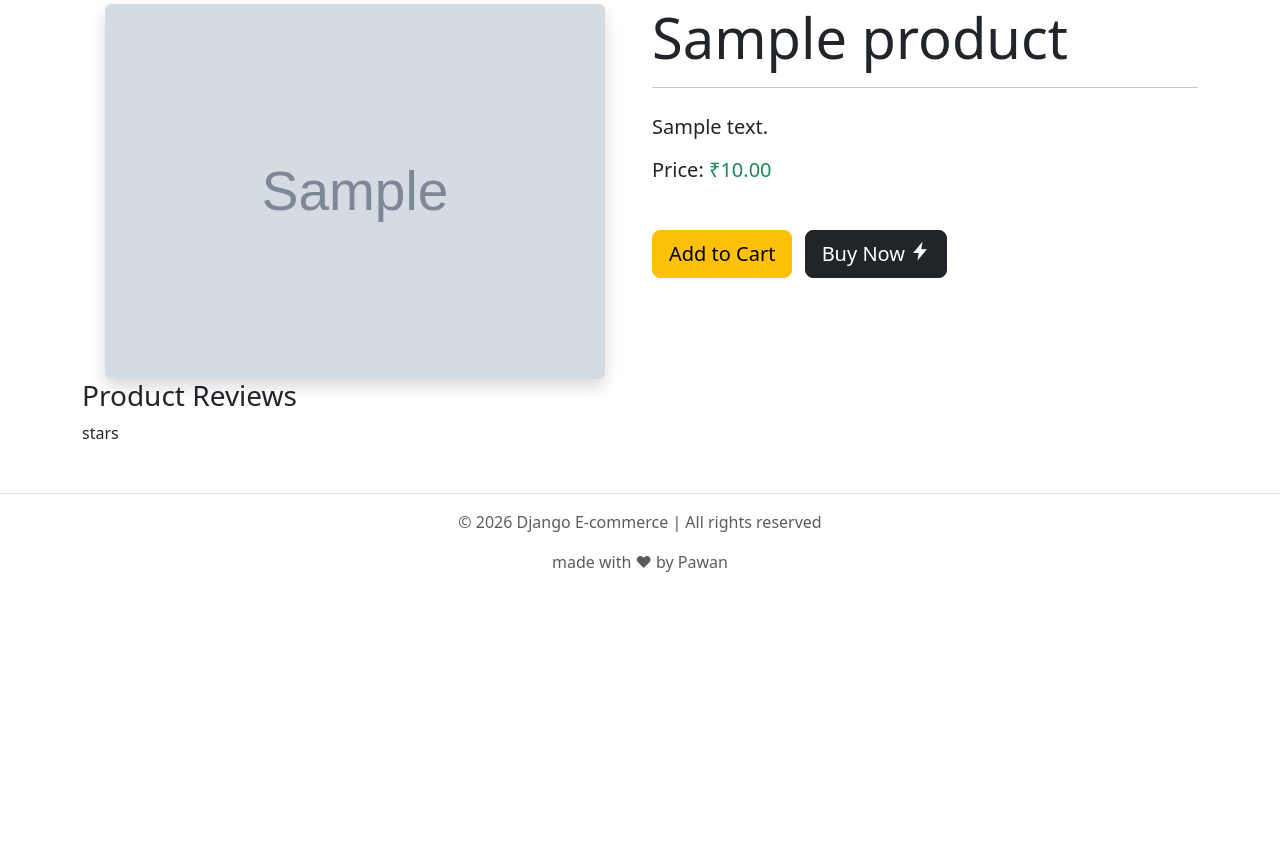
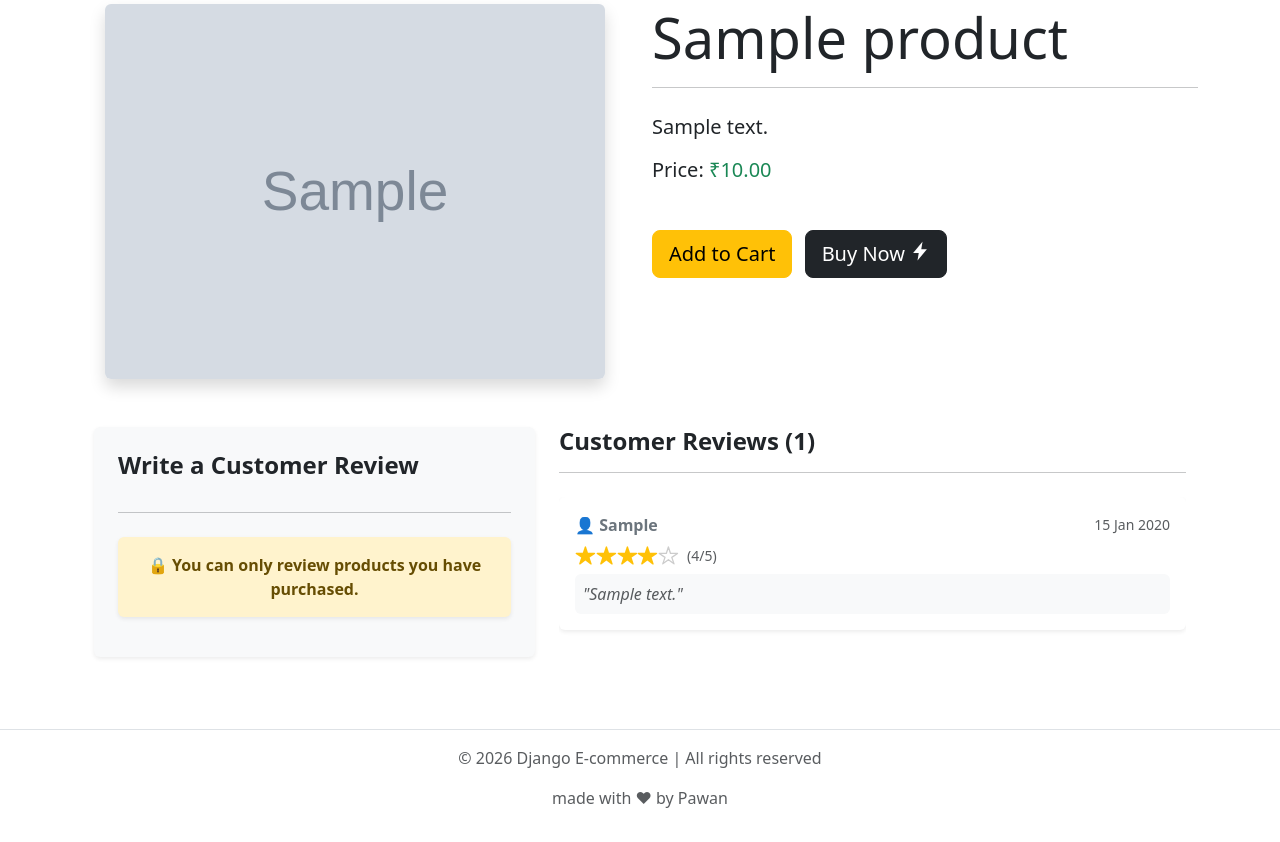
Before and after one commit to PawanCodeCrafts/django-ecommerce, a Django app: a page that uses templates/base.html in a window 1280 px wide. Shown: the part 190-1032 px from the top of the page. Before the commit the page ends 762 px from the top, so only its background shows below. Run offline with Django 5.2, Linux system fonts and the light colour scheme; tables that the repository leaves empty hold one stand-in row (values such as "Sample post"); grey boxes marked "Sample" are stand-in pictures.

Commit message:
review code done

```diff
--- a/shop/templates/shop/product_detail.html
+++ b/shop/templates/shop/product_detail.html
@@ -29,7 +29,8 @@
         {% if product.stock > 0 %}
         <div class="mt-5">
             <a href="{% url 'shop:add_to_cart' product.pk %}" class="btn btn-warning btn-lg me-2">Add to Cart</a>
-            <a href="{% url 'shop:add_to_cart' product.pk %}?action=buy_now" class="text-decoration-none btn btn-dark btn-lg gap-2">
+            <a href="{% url 'shop:add_to_cart' product.pk %}?action=buy_now"
+                class="text-decoration-none btn btn-dark btn-lg gap-2">
                 Buy Now <ion-icon name="flash-sharp"></ion-icon>
             </a>
         </div>
@@ -44,11 +45,91 @@
     </div>
 </div>
 
-<div>
-    <h3>Product Reviews</h3>
-    <form action="{% url 'shop:product_review' id slug %}">
-    <p> stars</p>
+<div class="container my-5">
+    <div class="row">
+        <div class="col-md-5 mb-4">
+            <div class="card shadow-sm border-0 p-4 bg-light">
+                <h4 class="fw-bold mb-3 text-dark">Write a Customer Review</h4>
+                <hr class="mb-4">
+                {% if has_bought %}
+                <form action="{% url 'shop:product_review' product.id %}" method="POST">
+                    {% csrf_token %}
 
+                    <div class="mb-3">
+                        <label class="form-label fw-semibold">Your Rating</label>
+                        <div class="star-rating">
+                            <input type="radio" id="star5" name="rating" value="5" required />
+                            <label for="star5"><ion-icon name="star"></ion-icon></label>
+
+                            <input type="radio" id="star4" name="rating" value="4" />
+                            <label for="star4"><ion-icon name="star"></ion-icon></label>
+
+                            <input type="radio" id="star3" name="rating" value="3" />
+                            <label for="star3"><ion-icon name="star"></ion-icon></label>
+
+                            <input type="radio" id="star2" name="rating" value="2" />
+                            <label for="star2"><ion-icon name="star"></ion-icon></label>
+
+                            <input type="radio" id="star1" name="rating" value="1" />
+                            <label for="star1"><ion-icon name="star"></ion-icon></label>
+                        </div>
+                    </div>
+
+                    <div class="mb-3">
+                        <label for="comment" class="form-label fw-semibold">Your Feedback</label>
+                        <textarea class="form-control border-0 shadow-sm" name="comment" id="comment" rows="4"
+                            placeholder="What did you like or dislike about this product?"></textarea>
+                    </div>
+
+                    <div class="d-grid mt-4">
+                        <button type="submit" class="btn btn-dark btn-lg shadow-sm fw-bold">Submit Review</button>
+                    </div>
+                </form>
+                {%else%}
+                <div class="alert alert-warning text-center fw-semibold shadow-sm border-0" role="alert">
+                    🔒 You can only review products you have purchased.
+                </div>
+                {% endif %}
+            </div>
+        </div>
+
+        <div class="col-md-7">
+            <h4 class="fw-bold mb-3 text-dark">Customer Reviews ({{ product.productreview_set.count }})</h4>
+            <hr class="mb-4">
+
+            <div class="review-list" style="max-height: 500px; overflow-y: auto;">
+                {% for review in product.productreview_set.all %}
+                <div class="card shadow-sm border-0 p-3 mb-3 bg-white">
+                    <div class="d-flex justify-content-between align-items-center mb-2">
+                        <span class="fw-bold text-secondary">
+                            👤 {{ review.user.username|capfirst }}
+                        </span>
+                        <small class="text-muted">{{ review.date_added|date:"d M Y" }}</small>
+                    </div>
+
+                    <div class="mb-2 text-warning d-flex align-items-center">
+    {% for i in "12345"|make_list %}
+        {% if forloop.counter <= review.rating %}
+            <ion-icon name="star" style="font-size: 1.3rem; color: #ffc107;"></ion-icon>
+        {% else %}
+            <ion-icon name="star-outline" style="font-size: 1.3rem; color: #ccc;"></ion-icon>
+        {% endif %}
+    {% endfor %}
+    <span class="text-muted small ms-2">({{ review.rating }}/5)</span>
+</div>
+
+                    <p class="text-muted mb-0 bg-light p-2 rounded" style="font-style: italic;">
+                        "{{ review.comment }}"
+                    </p>
+                </div>
+                {% empty %}
+                <div class="text-center py-5 text-muted card border-0 shadow-sm">
+                    <p class="mb-0 fs-5">No reviews yet. Be the first to review this product! 🚀</p>
+                </div>
+                {% endfor %}
+            </div>
+        </div>
+    </div>
 </div>
 
 
--- a/shop/views.py
+++ b/shop/views.py
@@ -1,5 +1,5 @@
 from django.shortcuts import get_object_or_404, render, redirect
-from .models import Category, Product, Cart, CartItem, Address, Order, OrderItem
+from .models import Category, Product, Cart, CartItem, Address, Order, OrderItem, ProductReview
 from django.db.models import Q
 from django.core.paginator import Paginator
 from django.contrib.auth.decorators import login_required
@@ -60,8 +60,17 @@ def product_list(request, category_slug=None):
 def product_detail(request, pk, slug):
      product = get_object_or_404(Product , pk=pk, slug=slug, available=True)
 
+     has_bought = False
+     if request.user.is_authenticated:
+
+       has_bought = OrderItem.objects.filter(
+        product=product,
+         order__user=request.user
+         ).exclude(order__order_status='Pending').exists()
+
      data2 = {
        'product' : product,
+       'has_bought': has_bought,
      }
 
      return render(request, 'shop/product_detail.html', data2)
@@ -224,18 +233,22 @@ def order_history(request):
 
 # handles rating and review
 @login_required(login_url='accounts:login')
+@login_required(login_url='accounts:login')
 def product_review(request, product_id):
     product = get_object_or_404(Product, id=product_id)
+
     if request.method == 'POST':
         rating = request.POST.get('rating')
         comment = request.POST.get('comment')
-
-        ProductReview.objects.create(
-            user = request.user,
-            rating = rating,
-            comment = comment,
-            product = product,
+        ProductReview.objects.update_or_create(
+            user=request.user,
+            product=product,
+            defaults={
+                'rating': int(rating),
+                'comment': comment,
+            }
         )
 
-        return redirect('shop/product_detail.html', id=product_id, slug=product.slug)
-    return redirect('store:product_detail', id=product_id, slug=product.slug)
+        return redirect('shop:product_detail', pk=product_id, slug=product.slug)
+
+    return redirect('shop:product_detail', pk=product_id, slug=product.slug)
--- /dev/null
+++ b/static/style.css
@@ -0,0 +1,20 @@
+/* rating stars */
+.star-rating {
+    display: flex;
+    flex-direction: row-reverse;
+    justify-content: flex-end;
+    gap: 5px;
+}
+.star-rating input { display: none; }
+
+.star-rating label ion-icon {
+    font-size: 2.5rem;
+    color: #ccc;
+    cursor: pointer;
+    transition: color 0.2s;
+}
+.star-rating input:checked ~ label ion-icon,
+.star-rating label:hover ion-icon,
+.star-rating label:hover ~ label ion-icon {
+    color: #ffc107;
+}
--- a/templates/base.html
+++ b/templates/base.html
@@ -6,6 +6,7 @@
     <meta charset="UTF-8">
     <title> D-Kart | {% block title %}{% endblock %}</title>
     <link href="https://cdn.jsdelivr.net/npm/bootstrap@5.3.3/dist/css/bootstrap.min.css" rel="stylesheet">
+    <link rel="stylesheet" href="{% static 'style.css' %}">
 </head>
 
 <body>
```
Lines whose indentation alone changed are shown as unchanged.
